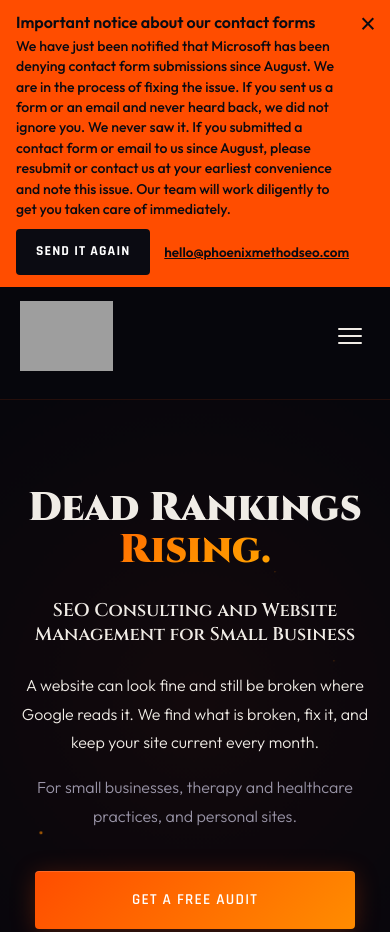
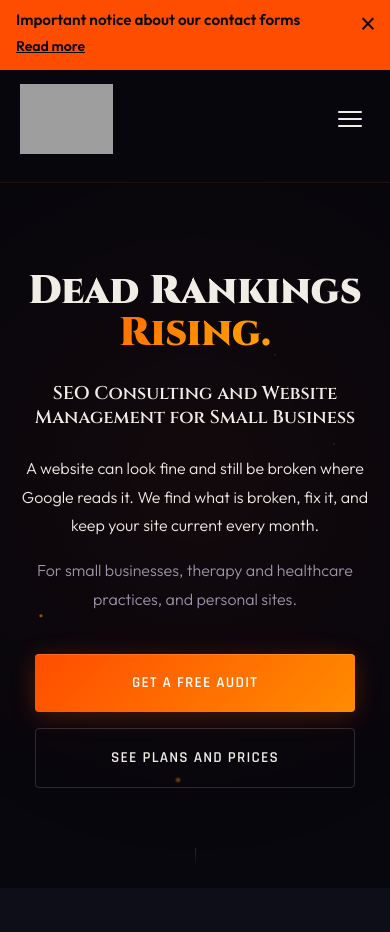
Before and after one commit to KandyPhoenix/phoenixmethodseo-site, a plain HTML site: page index.html in a window 390 px wide. Shown: the top 932 px of the page. Drawn offline with Linux system fonts and the light colour scheme; grey boxes are pictures that could not be loaded.

Commit message:
Publish site (536ab13)

```diff
--- a/assets/site-chrome.css
+++ b/assets/site-chrome.css
@@ -44,7 +44,8 @@
 .pm-notice-btn:hover { background: #fff; color: #0B0B12; }
 .pm-notice-link { color: #0B0B12; font-size: 0.84rem; font-weight: 700; text-decoration: underline; }
 .pm-notice-close { flex: 0 0 auto; background: none; border: 0; color: #0B0B12; font-size: 1.7rem; line-height: 1; cursor: pointer; padding: 4px 6px; }
-.pm-notice-btn:focus-visible, .pm-notice-link:focus-visible, .pm-notice-close:focus-visible { outline: 3px solid #0B0B12; outline-offset: 2px; }
+.pm-notice-more { display: none; }
+.pm-notice-btn:focus-visible, .pm-notice-link:focus-visible, .pm-notice-close:focus-visible, .pm-notice-more:focus-visible { outline: 3px solid #0B0B12; outline-offset: 2px; }
 
 /* ========== FOOTER ========== */
 .footer { padding: 60px 0 30px; border-top: 1px solid rgba(255,255,255,0.06); }
@@ -82,9 +83,15 @@
     .nav-toggle { display: flex; z-index: 1000; }
     .nav.has-notice .nav-links { padding-top: calc(130px + var(--pm-notice-h, 0px)); }
     .pm-notice { margin-bottom: 14px; }
-    .pm-notice-inner { flex-wrap: wrap; gap: 10px 16px; padding: 12px 44px 12px 16px; }
+    .pm-notice-inner { flex-wrap: wrap; gap: 10px 16px; padding: 10px 44px 10px 16px; }
     .pm-notice-text { flex: 1 1 100%; font-size: 0.88rem; line-height: 1.45; }
-    .pm-notice-title { font-size: 1rem; }
+    .pm-notice-title { font-size: 0.95rem; margin-bottom: 0; }
+    /* PM-401: on a phone the full notice filled most of the screen. Show the title and a
+       "Read more" button; the full text and the two actions open on tap. */
+    .pm-notice-more { display: inline-block; background: none; border: 0; padding: 4px 0; margin-top: 2px; color: #0B0B12; font: inherit; font-weight: 700; text-decoration: underline; cursor: pointer; }
+    .pm-notice:not(.is-open) .pm-notice-body, .pm-notice:not(.is-open) .pm-notice-actions { display: none; }
+    .pm-notice.is-open .pm-notice-body { display: block; margin-top: 6px; }
+    .pm-notice.is-open .pm-notice-inner { max-height: 80vh; overflow-y: auto; }
     .pm-notice-actions { flex-direction: row; gap: 14px; }
     .pm-notice-close { position: absolute; top: 6px; right: 8px; }
     .footer-inner { grid-template-columns: 1fr; text-align: center; }
--- a/assets/site-chrome.js
+++ b/assets/site-chrome.js
@@ -68,7 +68,8 @@
       <div class="pm-notice-inner">
         <div class="pm-notice-text">
           <strong class="pm-notice-title">Important notice about our contact forms</strong>
-          <span>We have just been notified that Microsoft has been denying contact form submissions since August. We are in the process of fixing the issue. If you sent us a form or an email and never heard back, we did not ignore you. We never saw it. If you submitted a contact form or email to us since August, please resubmit or contact us at your earliest convenience and note this issue. Our team will work diligently to get you taken care of immediately.</span>
+          <button type="button" class="pm-notice-more" id="pmNoticeMore" aria-expanded="false" aria-controls="pmNoticeBody">Read more</button>
+          <span class="pm-notice-body" id="pmNoticeBody">We have just been notified that Microsoft has been denying contact form submissions since August. We are in the process of fixing the issue. If you sent us a form or an email and never heard back, we did not ignore you. We never saw it. If you submitted a contact form or email to us since August, please resubmit or contact us at your earliest convenience and note this issue. Our team will work diligently to get you taken care of immediately.</span>
         </div>
         <div class="pm-notice-actions">
           <a class="pm-notice-btn" href="/contact/">Send It Again</a>
@@ -167,6 +168,18 @@
       window.addEventListener('resize', fit);
       window.addEventListener('load', fit);
 
+      // PM-401: on a phone the notice shows its title and a "Read more" button, so it
+      // does not fill the screen. The button only shows at phone width (site-chrome.css).
+      var more = document.getElementById('pmNoticeMore');
+      if (more) {
+        more.addEventListener('click', function () {
+          var open = notice.classList.toggle('is-open');
+          more.setAttribute('aria-expanded', open ? 'true' : 'false');
+          more.textContent = open ? 'Show less' : 'Read more';
+          fit();
+        });
+      }
+
       document.getElementById('pmNoticeClose').addEventListener('click', function () {
         window.removeEventListener('resize', fit);
         window.removeEventListener('load', fit);
```
